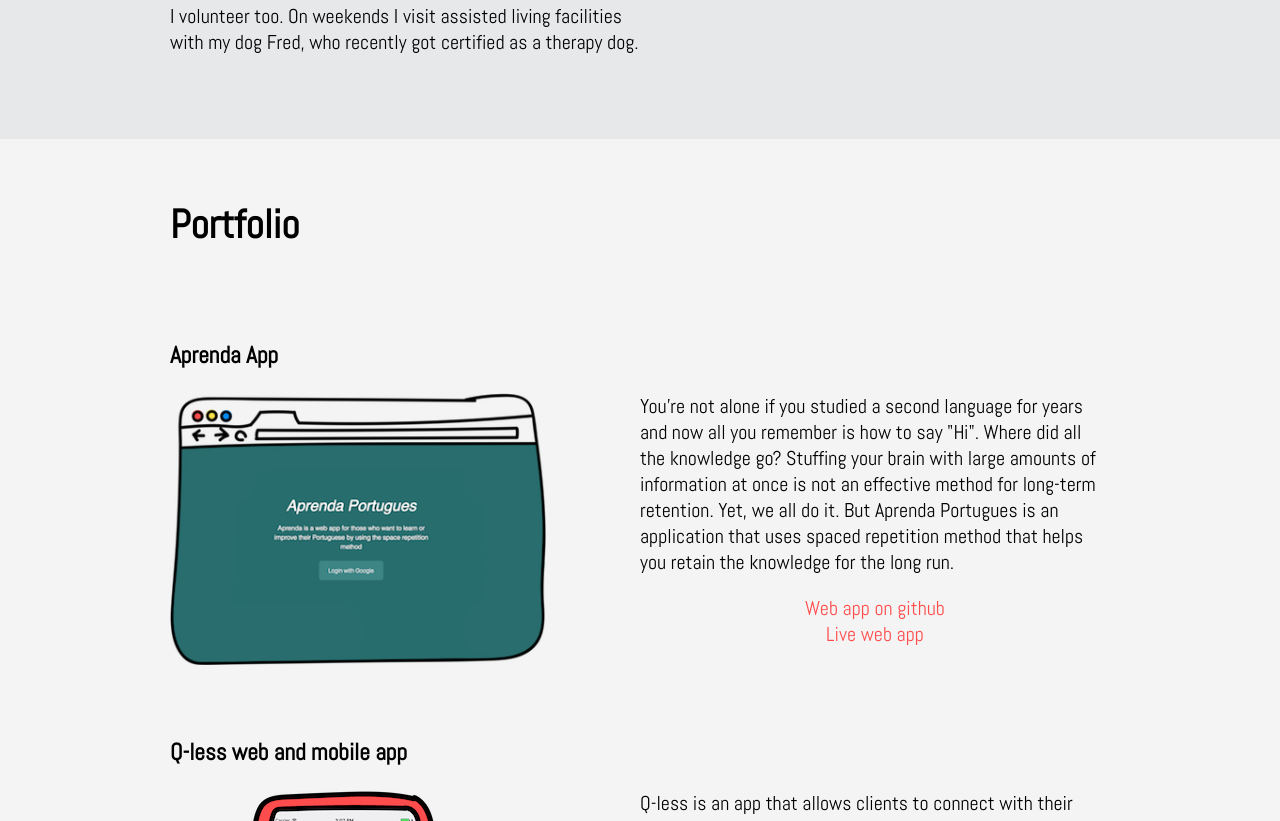
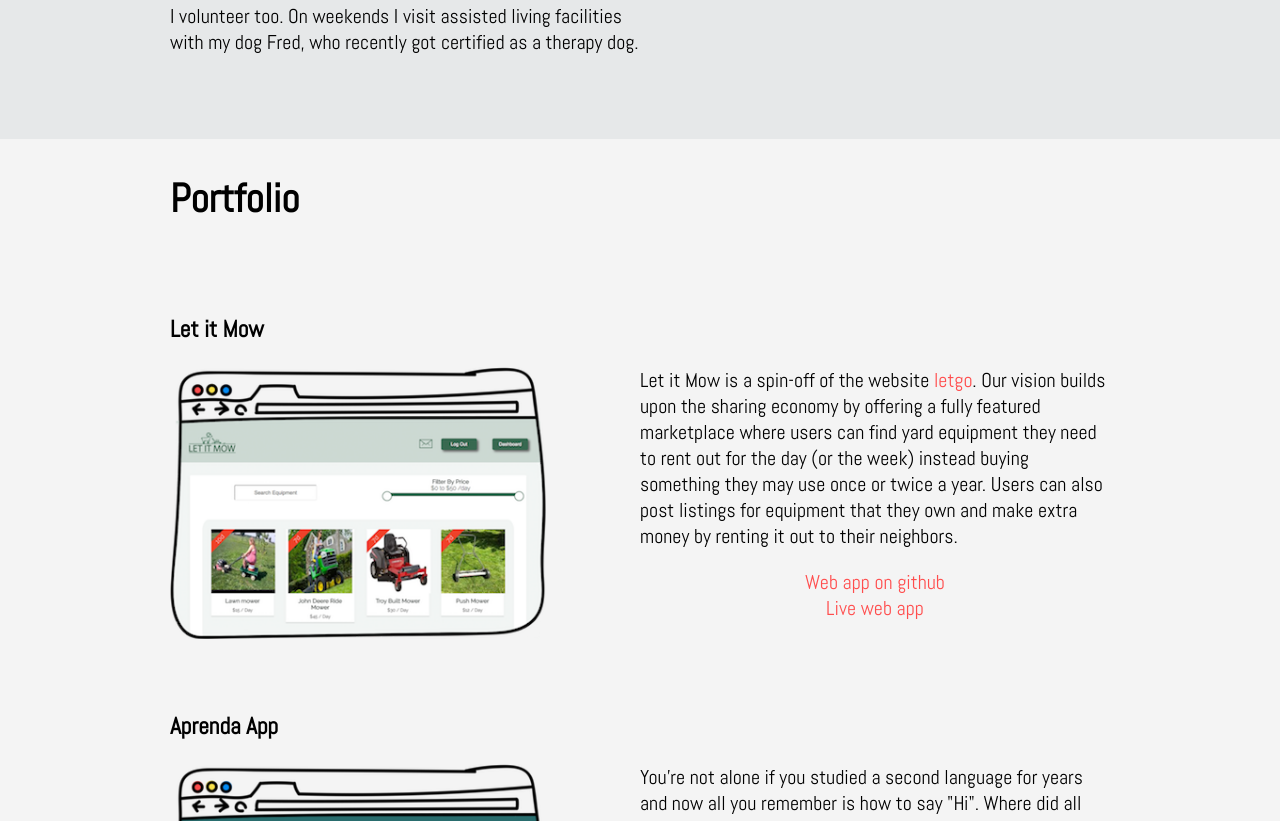
Before and after one commit to hellofromlaura/portfolio, a plain HTML site: page index.html in a window 1280 px wide. Shown: the part 680-1501 px from the top of the page. Drawn offline with Linux system fonts and the light colour scheme.

Commit message:
adding new project to the portfolio

```diff
--- a/css/main.css
+++ b/css/main.css
@@ -117,8 +117,7 @@
   list-style: none;
 }
 
-.q-less a,
-.aprenda a {
+.main-links {
   display: block;
   text-align: center;
 }
--- a/css/responsive.css
+++ b/css/responsive.css
@@ -54,18 +54,20 @@
   }
 
   .portfolio-items p,
-  .portfolio-items a {
+  .main-links {
     margin-left: 50%;
   }
 
 
   .q-less,
-  .aprenda {
+  .aprenda,
+  .let-it-mow {
     margin-top: 90px;
   }
 
   .q-less img,
-  .aprenda img {
+  .aprenda img,
+  .let-it-mow img {
     float: left;
     max-width: 40%;
     max-height: 40%;
--- a/index.html
+++ b/index.html
@@ -53,6 +53,20 @@
         <a name="portfolio" class="jump"></a>
             <h2>Portfolio</h2>
 
+            <div class="let-it-mow">
+              <h3>Let it Mow</h3>
+              <img src="img/let-it-mow.png" alt="desktop drawing">
+              <p>Let it Mow is a spin-off of the website <a href="https://us.letgo.com/en">letgo</a>. Our vision builds upon
+                 the sharing economy by offering a fully featured marketplace where users can find yard equipment they need
+                 to rent out for the day (or the week) instead buying something they may use once or
+                 twice a year. Users can also post listings for equipment that they own and make extra money by renting it
+                 out to their neighbors. </p>
+              <ul class="portfolio-links">
+                <li><a href="https://github.com/Jean-Luc19/let-it-mow" class="main-links">Web app on github</a></li>
+                <li><a href="http://let-it-mow.herokuapp.com/" class="main-links">Live web app</a></li>
+              </ul>
+            </div>
+
             <div class="aprenda">
               <h3>Aprenda App</h3>
               <img src="img/desktop-aprenda.png" alt="desktop drawing">
@@ -61,8 +75,8 @@
               at once is not an effective method for long-term retention. Yet, we all do it.
               But Aprenda Portugues is an application that uses spaced repetition method that helps you retain the knowledge for the long run.</p>
               <ul class="portfolio-links">
-                <li><a href="https://github.com/HeyMarcy/aprenda_app">Web app on github</a></li>
-                <li><a href="https://immense-hollows-42717.herokuapp.com/">Live web app</a></li>
+                <li><a href="https://github.com/HeyMarcy/aprenda_app" class="main-links">Web app on github</a></li>
+                <li><a href="https://immense-hollows-42717.herokuapp.com/" class="main-links">Live web app</a></li>
               </ul>
             </div>
 
@@ -74,9 +88,9 @@
               First, it allows users to access an establishment's drink menu from their phone and place an order.
               Second, it provides establishments a platform to customize their menu and receive orders from their customers via the app.</p>
               <ul class="portfolio-links">
-                <li><a href="https://github.com/TheGuth/Q-less">Web app on github</a></li>
-                <li><a href="https://github.com/TheGuth/bar_service_app">Mobile app on github</a></li>
-                <li><a href="https://q-less.herokuapp.com/">Live web app</a></li>
+                <li><a href="https://github.com/TheGuth/Q-less" class="main-links">Web app on github</a></li>
+                <li><a href="https://github.com/TheGuth/bar_service_app" class="main-links">Mobile app on github</a></li>
+                <li><a href="https://q-less.herokuapp.com/" class="main-links">Live web app</a></li>
               </ul>
             </div>
         </div>
```
Also changed, not shown: img/Let-it-mow.png (added).
